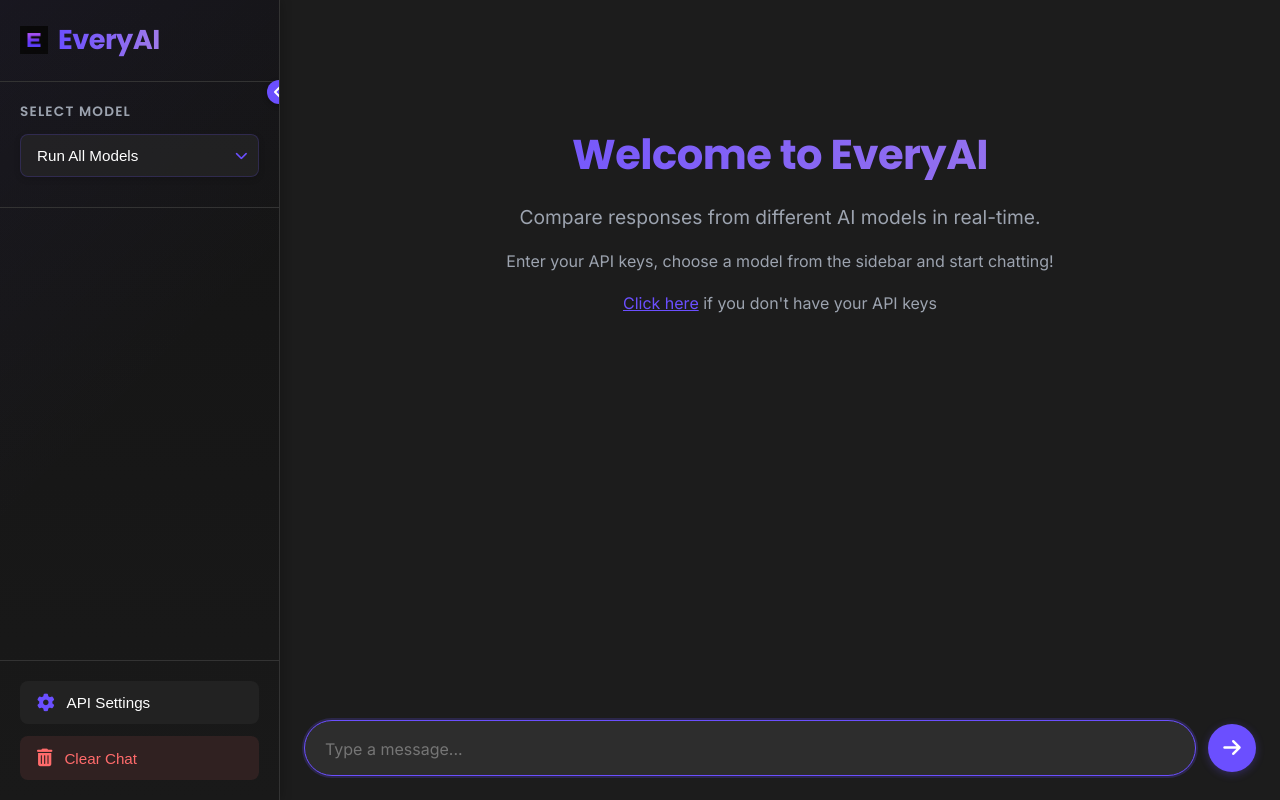
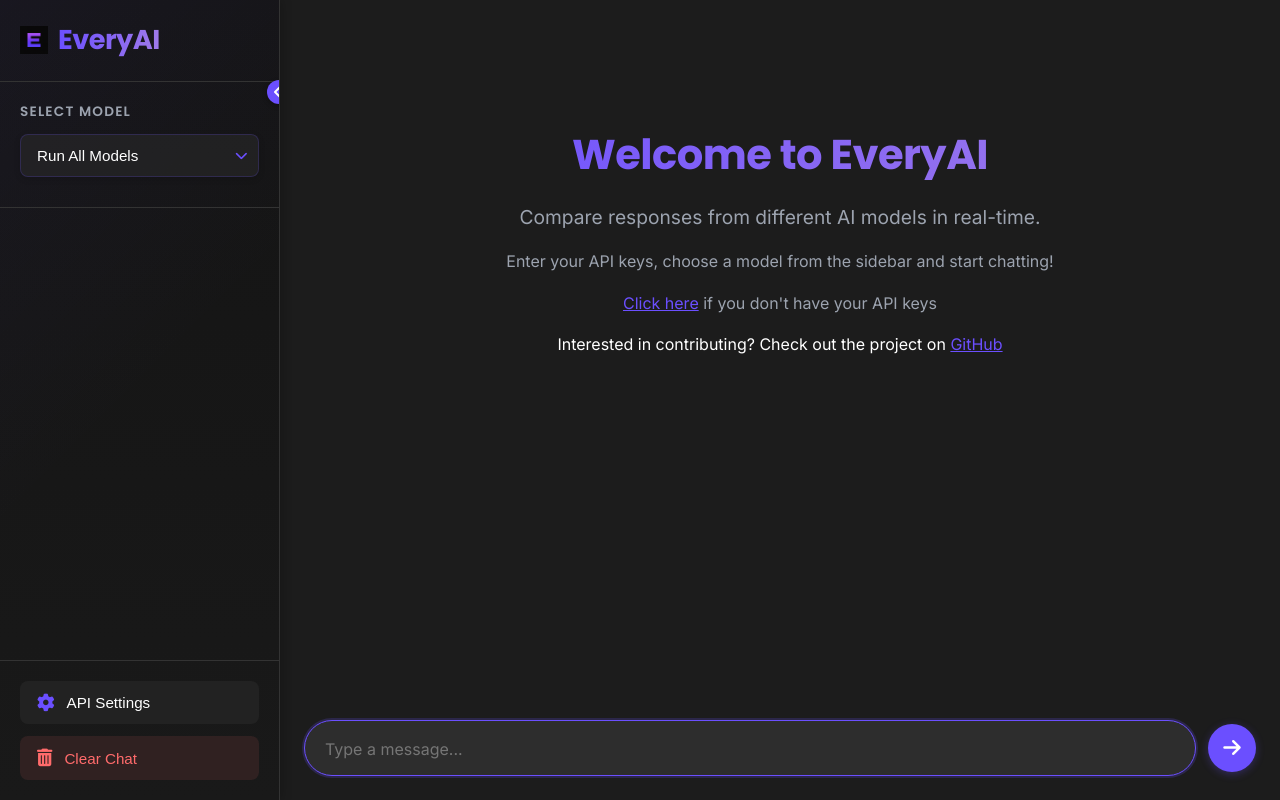
Before and after one commit to electro-glitch/EveryAI, a Flask app: page / in a window 1280 px wide. Run offline with Flask 3, Linux system fonts and the light colour scheme; some libraries are stand-ins or nearby versions.

Commit message:
added link for contributions

```diff
--- a/templates/index.html
+++ b/templates/index.html
@@ -80,6 +80,11 @@
                         <p class="subtitle">
                             <a href="https://youtu.be/2Hm5EPra1YA" target="_blank" style="color:#6b4fff;">Click here</a> if you don't have your API keys
                           </p>
+                          <p class="subtitle" style="color: inherit;">
+                            Interested in contributing? Check out the project on
+                            <a href="https://github.com/itstanayhere/EveryAI" target="_blank" style="color:#6b4fff;">GitHub</a>
+                          </p>
+
                     </div>
                     <!-- Messages will appear here -->
                 </div>
```
